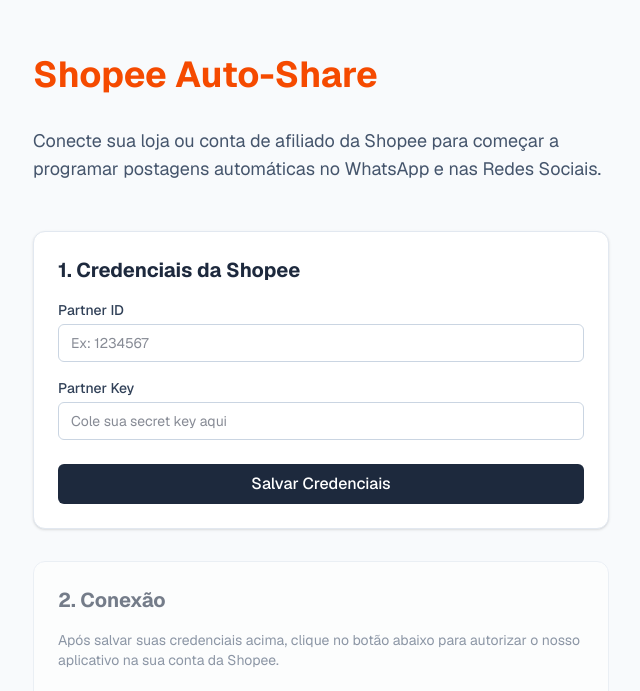
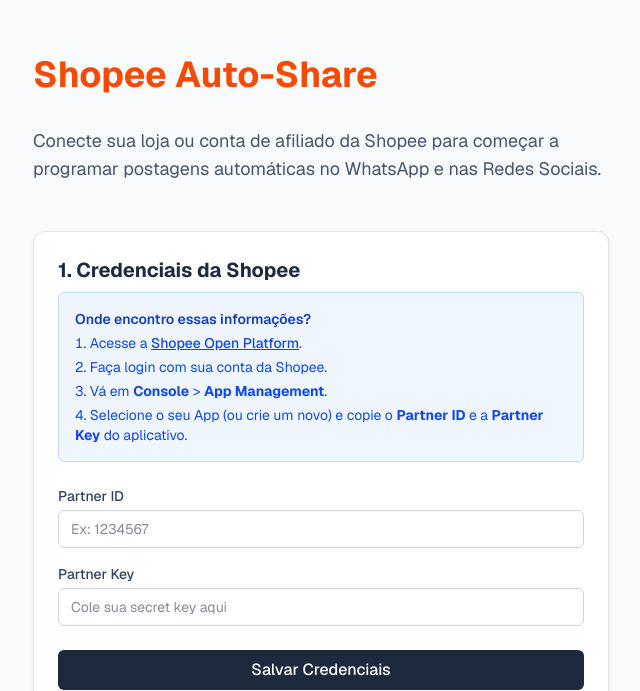
Before and after one commit to chicony84/app_shopee, a Next.js app: page / in a window 1280 px wide. Shown: the part 109-800 px from the top of the page, without its empty margins (319-959 px from the left). Built offline with nearby package versions, Linux system fonts and the light colour scheme; no server answers; the database is empty.

Commit message:
docs: add instructions for getting shopee credentials

```diff
--- a/src/app/page.tsx
+++ b/src/app/page.tsx
@@ -75,7 +75,17 @@
         )}
 
         <div className="w-full bg-white p-6 rounded-xl border border-slate-200 shadow-sm">
-          <h2 className="text-xl font-bold mb-4 text-slate-800">1. Credenciais da Shopee</h2>
+          <h2 className="text-xl font-bold mb-2 text-slate-800">1. Credenciais da Shopee</h2>
+
+          <div className="bg-blue-50 border border-blue-200 rounded-md p-4 mb-6">
+            <h3 className="font-semibold text-blue-800 mb-1 text-sm">Onde encontro essas informações?</h3>
+            <ol className="list-decimal list-inside text-sm text-blue-700 space-y-1">
+              <li>Acesse a <a href="https://open.shopee.com/" target="_blank" rel="noreferrer" className="underline font-medium hover:text-blue-900">Shopee Open Platform</a>.</li>
+              <li>Faça login com sua conta da Shopee.</li>
+              <li>Vá em <strong>Console</strong> {">"} <strong>App Management</strong>.</li>
+              <li>Selecione o seu App (ou crie um novo) e copie o <strong>Partner ID</strong> e a <strong>Partner Key</strong> do aplicativo.</li>
+            </ol>
+          </div>
 
           {isLoading ? (
             <p className="text-slate-500 animate-pulse">Carregando...</p>
```
